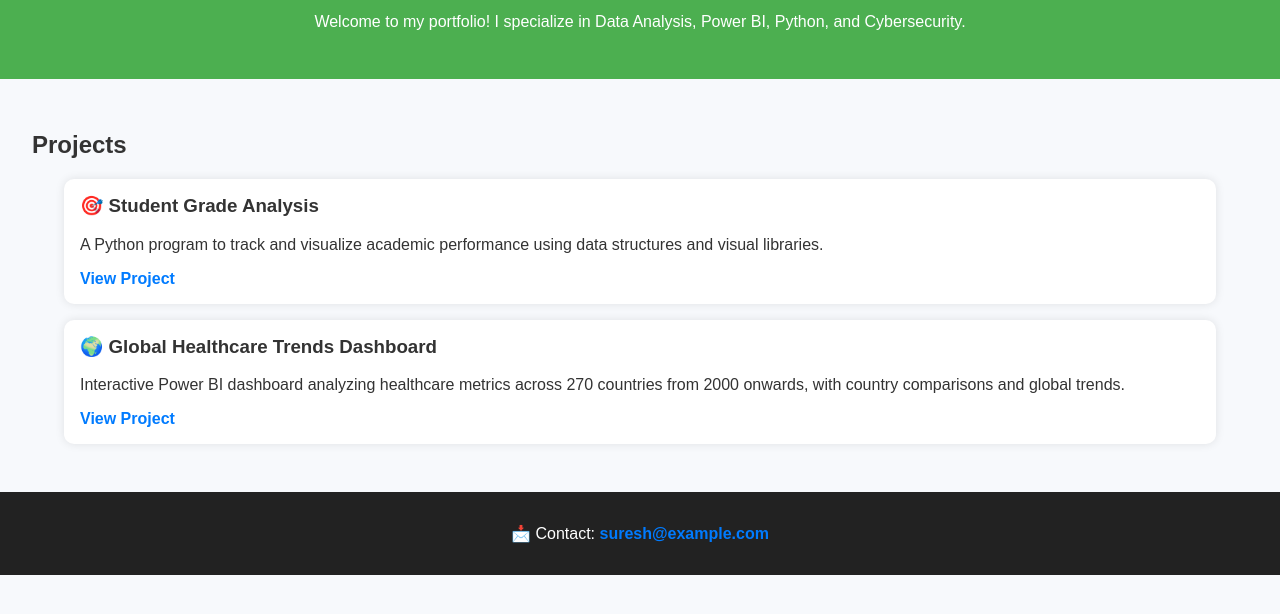
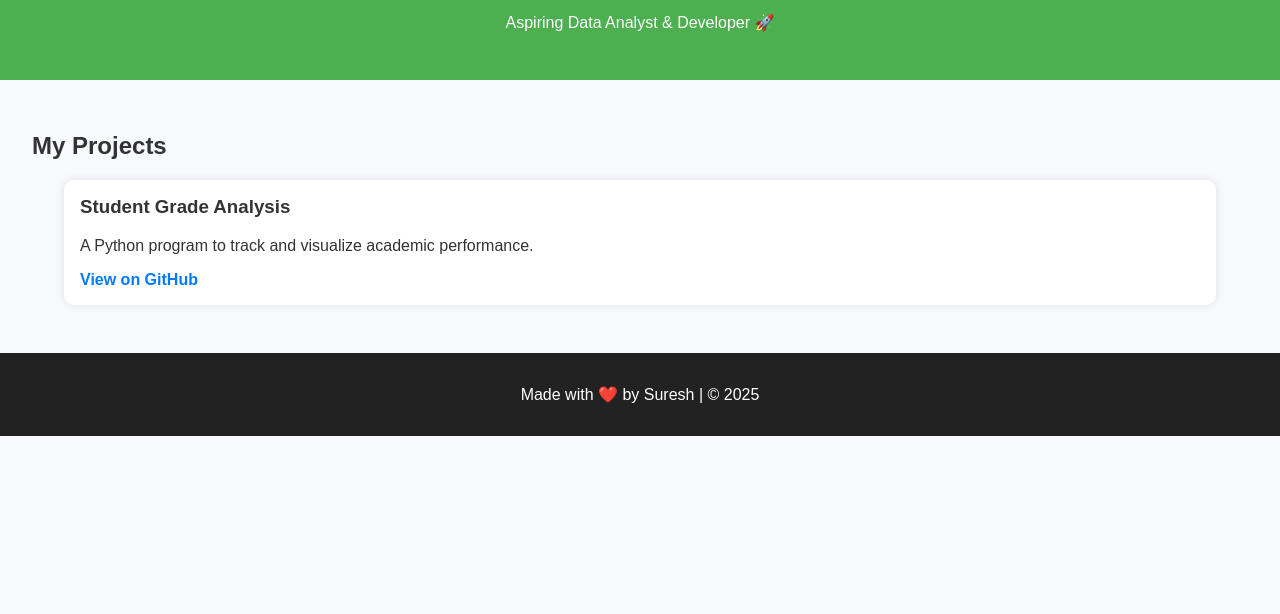
Before and after one commit to Sureshcheemala/Sureshcheemala.github.io, a plain HTML site: page index.html in a window 1280 px wide. Shown: the part 72-686 px from the top of the page. Drawn offline with Linux system fonts and the light colour scheme.

Commit message:
index.html

```diff
--- a/index.html
+++ b/index.html
@@ -2,34 +2,31 @@
 <html lang="en">
 <head>
     <meta charset="UTF-8">
+    <meta name="viewport" content="width=device-width, initial-scale=1.0">
     <title>Suresh | Portfolio</title>
     <link rel="stylesheet" href="style.css">
+    <link href="https://fonts.googleapis.com/css2?family=Poppins:wght@400;700&display=swap" rel="stylesheet">
 </head>
 <body>
     <header>
         <h1>Hello, I'm <span class="highlight">Suresh</span></h1>
-        <p>Welcome to my portfolio! I specialize in Data Analysis, Power BI, Python, and Cybersecurity.</p>
+        <p>Aspiring Data Analyst & Developer 🚀</p>
     </header>
 
     <section class="projects">
-        <h2>Projects</h2>
+        <h2>My Projects</h2>
 
         <div class="project-card">
-            <h3>🎯 Student Grade Analysis</h3>
-            <p>A Python program to track and visualize academic performance using data structures and visual libraries.</p>
-            <a href="https://github.com/Sureshcheemala/student-grade-analysis" target="_blank">View Project</a>
+            <h3>Student Grade Analysis</h3>
+            <p>A Python program to track and visualize academic performance.</p>
+            <a href="https://github.com/Sureshcheemala/student-grade-analysis" target="_blank" class="btn">View on GitHub</a>
         </div>
 
-        <div class="project-card">
-            <h3>🌍 Global Healthcare Trends Dashboard</h3>
-            <p>Interactive Power BI dashboard analyzing healthcare metrics across 270 countries from 2000 onwards, with country comparisons and global trends.</p>
-            <a href="https://github.com/your-powerbi-repo-link" target="_blank">View Project</a>
-        </div>
-
+        <!-- You can add more project cards here later -->
     </section>
 
     <footer>
-        <p>📩 Contact: <a href="mailto:suresh@example.com">suresh@example.com</a></p>
+        <p>Made with ❤️ by Suresh | © 2025</p>
     </footer>
 </body>
 </html>
```
